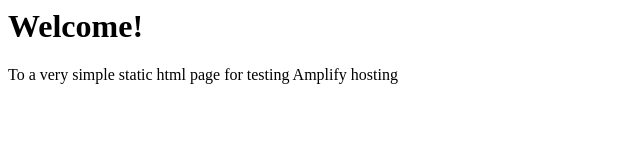
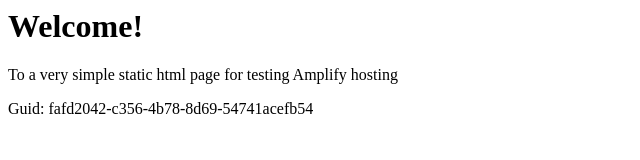
Before and after one commit to aws-aemilia-pdx/Github-PR-Commit-Integration-Test-DoNotTouch-GitHubAutoBuildPrPreviewCanaryTest-v1-test-us-west-2, a website: page src/index.html in a window 1280 px wide. Shown: the whole page, without its empty margins (0-640 px from the left). Drawn offline with Linux system fonts and the light colour scheme.

Commit message:
commit from integ tests

```diff
--- a/src/index.html
+++ b/src/index.html
@@ -1,3 +1,5 @@
+
+
 <html lang="en">
 
 <head>
@@ -10,6 +12,6 @@
 <body>
     <h1>Welcome!</h1>
     <p>To a very simple static html page for testing Amplify hosting</p>
-</body>
+    <p>Guid: fafd2042-c356-4b78-8d69-54741acefb54</p></body>
 
 </html>
```
